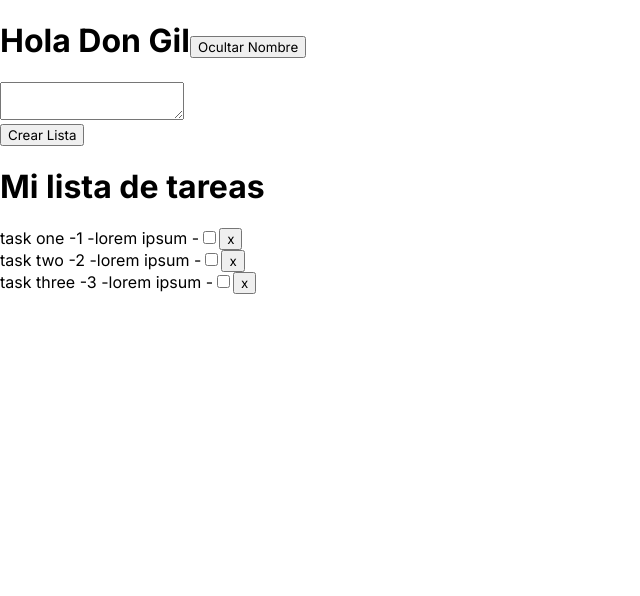
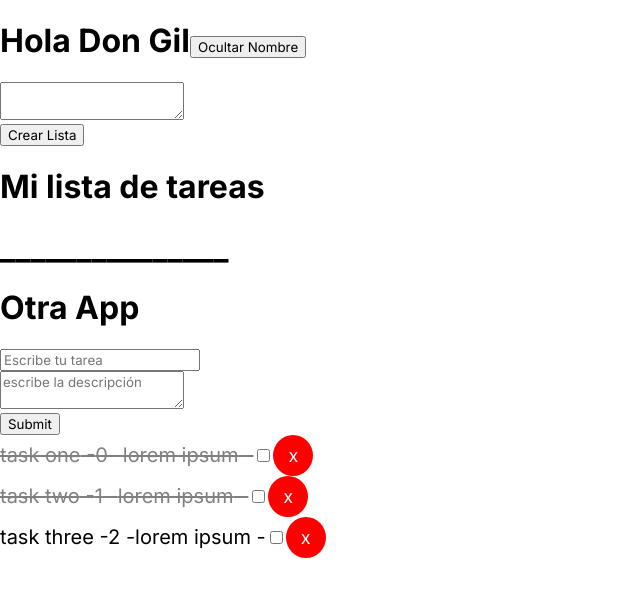
Before and after one commit to delvinf/first-app, a React (Create React App) app: page / in a window 1280 px wide. Shown: the top 596 px of the page, without its empty margins (0-640 px from the left). Built offline with nearby package versions, Linux system fonts and the light colour scheme; a web font is replaced by a local one.

Commit message:
Final lista de tares

```diff
--- a/src/App.js
+++ b/src/App.js
@@ -2,8 +2,10 @@ import React, { Component } from 'react';
 import './App.css';
 import TasksList from './sample/task.json';
 
+//Componentes
+
 import Tasks from './components/Tasks.js';
-
+import TaskForm from './components/TaskForm.js';
 
 
 class App extends Component {
@@ -13,13 +15,52 @@ class App extends Component {
       tasks: TasksList,
      };
   }
+
+  addTask = (title, description) => {
+    const newTask = {
+      id: this.state.tasks.length,
+      title: title,
+      description: description,
+
+    }
+    this.setState({
+      tasks: [...this.state.tasks, (newTask)]
+    })
+
+  }
+
+
+  deleteTask = (id) => {
+    const newTasks = this.state.tasks.filter(task => task.id !== id)
+    this.setState({
+      tasks: newTasks
+    })
+
+  }
+
+  checkDone = id => {
+    const newTask = this.state.tasks.map(task => {
+      if(task.id === id){
+        task.done = !task.done
+      }
+      return task
+    })
+    this.setState({tasks: newTask
+
+    })
+  }
+
+
   render() {
     return (
       <div>
         <ToDoList />
 
 
-           <Tasks tasks={this.state.tasks} />
+        <h1>_______________</h1>
+        <h1>Otra App</h1>
+        <TaskForm addTask={this.addTask} />
+        <Tasks tasks={this.state.tasks} deleteTask={this.deleteTask} checkDone={this.checkDone} />
 
 
 
--- a/src/components/Task.js
+++ b/src/components/Task.js
@@ -1,19 +1,32 @@
 import React, { Component } from 'react';
+import './Task.css';
+import PropTypes from 'prop-types';
 
 
 class Task extends Component {
 
+
+
+    StyleCompleted() {
+        return{
+            fontSize: '20px',
+            color: this.props.task.done ? 'gray' : 'black',
+            textDecoration: this.props.task.done ? 'line-through' : 'none',
+
+        }
+    }
+
+
     render() {
 
-
         return (
-            <div>
+            <div style={this.StyleCompleted()} >
             {this.props.task.title} -
             {this.props.task.id} -
             {this.props.task.description} -
             {this.props.task.done}
-            <input type="checkbox"/>
-            <button>
+            <input type="checkbox" onChange={this.props.checkDone.bind(this, this.props.task.id)} />
+            <button style={btnDelete} onClick={this.props.deleteTask.bind(this, this.props.task.id)} >
                 x
             </button>
 
@@ -24,4 +37,19 @@ class Task extends Component {
     }
 }
 
+Task.propTypes = {
+    task: PropTypes.object.isRequired,
+}
+
+const btnDelete = {
+    fontSize: '18px',
+    color: 'white',
+    backgroundColor: 'red',
+    borderRadius: '50%',
+    padding: '10px 15px',
+    border:'none',
+
+    cursor: 'pointer'
+}
+
 export default Task;
--- /dev/null
+++ b/src/components/TaskForm.js
@@ -0,0 +1,59 @@
+import React, { Component } from 'react';
+
+class TaskForm extends Component {
+    constructor(props) {
+        super(props);
+
+        this.state = {
+            title: '',
+            description: '',
+          };
+
+    }
+
+    onSubmit = e => {
+        this.props.addTask(this.state.title, this.state.description)
+        e.preventDefault();
+
+    }
+
+    onChange = e => {
+
+        this.setState({
+            [e.target.name]: e.target.value,
+        }
+
+        )
+
+    }
+
+    render() {
+
+        return (
+
+            <form onSubmit={this.onSubmit} >
+                <input
+                name= "title"
+                type="text"
+                placeholder="Escribe tu tarea"
+                onChange={this.onChange}
+                value={this.state.title} />
+                <br />
+                <textarea
+                name= "description"
+                placeholder="escribe la descripción"
+                onChange={this.onChange}
+                value={this.state.description} ></textarea>
+                <br />
+                <input type="submit" />
+
+
+
+
+
+            </form>
+        );
+    }
+}
+
+export default TaskForm;
--- a/src/components/Tasks.js
+++ b/src/components/Tasks.js
@@ -1,11 +1,12 @@
 import React, { Component } from 'react';
 import Task from './Task.js';
+import PropTypes from 'prop-types';
 
 class Tasks extends Component {
 
     render() {
         return this.props.tasks.map(tarea =>
-        <Task task={tarea} key={tarea.id} />
+        <Task task={tarea} key={tarea.id} deleteTask={this.props.deleteTask} checkDone={this.props.checkDone} />
 
 
 
@@ -16,7 +17,8 @@ class Tasks extends Component {
     }
 }
 
-
-
+Tasks.propTypes = {
+    tasks: PropTypes.array.isRequired,
+}
 
 export default Tasks
--- a/src/sample/task.json
+++ b/src/sample/task.json
@@ -1,18 +1,18 @@
 [
     {
-        "id": 1,
+        "id": 0,
         "title": "task one",
         "description": "lorem ipsum",
-        "done": false
+        "done": true
+    },
+    {
+        "id": 1,
+        "title": "task two",
+        "description": "lorem ipsum",
+        "done": true
     },
     {
         "id": 2,
-        "title": "task two",
-        "description": "lorem ipsum",
-        "done": false
-    },
-    {
-        "id": 3,
         "title": "task three",
         "description": "lorem ipsum",
         "done": false
```
Also changed, not shown: src/components/Task.css (added).
